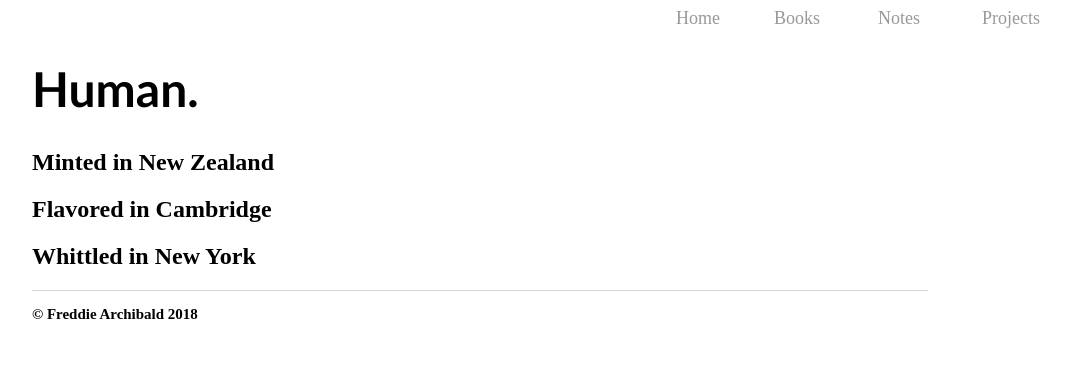
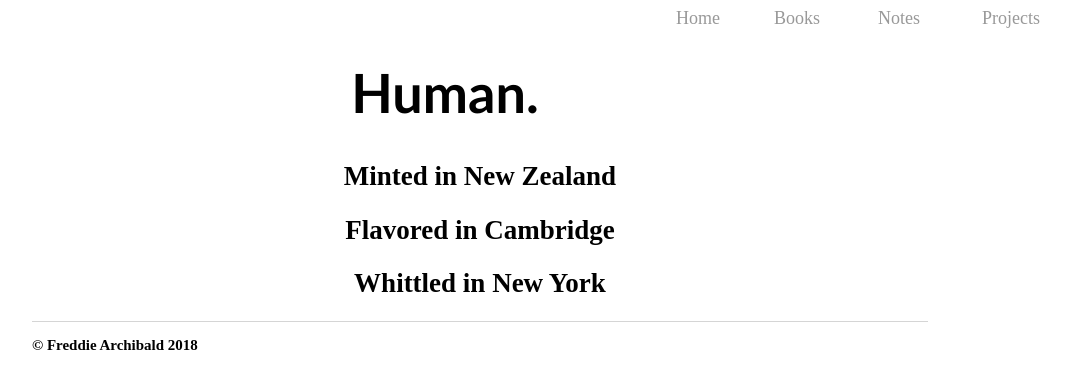
Before and after one commit to scryptive/personal, a Jekyll site: the page built from index.html, in a window 1280 px wide. Shown: the top 389 px of the page, without its empty margins (160-1231 px from the left). Built offline with Jekyll 4.4.1, drawn with Linux system fonts in a browser that asks for light colours.

Commit message:
Update index.html

```diff
--- a/index.html
+++ b/index.html
@@ -2,6 +2,15 @@
 layout: default
 title: planet fred
 ---
+<style>
+.blurb {
+    text-align: center;
+    font-size: 18px;
+    font: Gill Sans;
+}
+
+</style>
+
 <div class="blurb">
 	<h1>Human.</h1>
 	<h2>Minted in New Zealand</h2>
```
